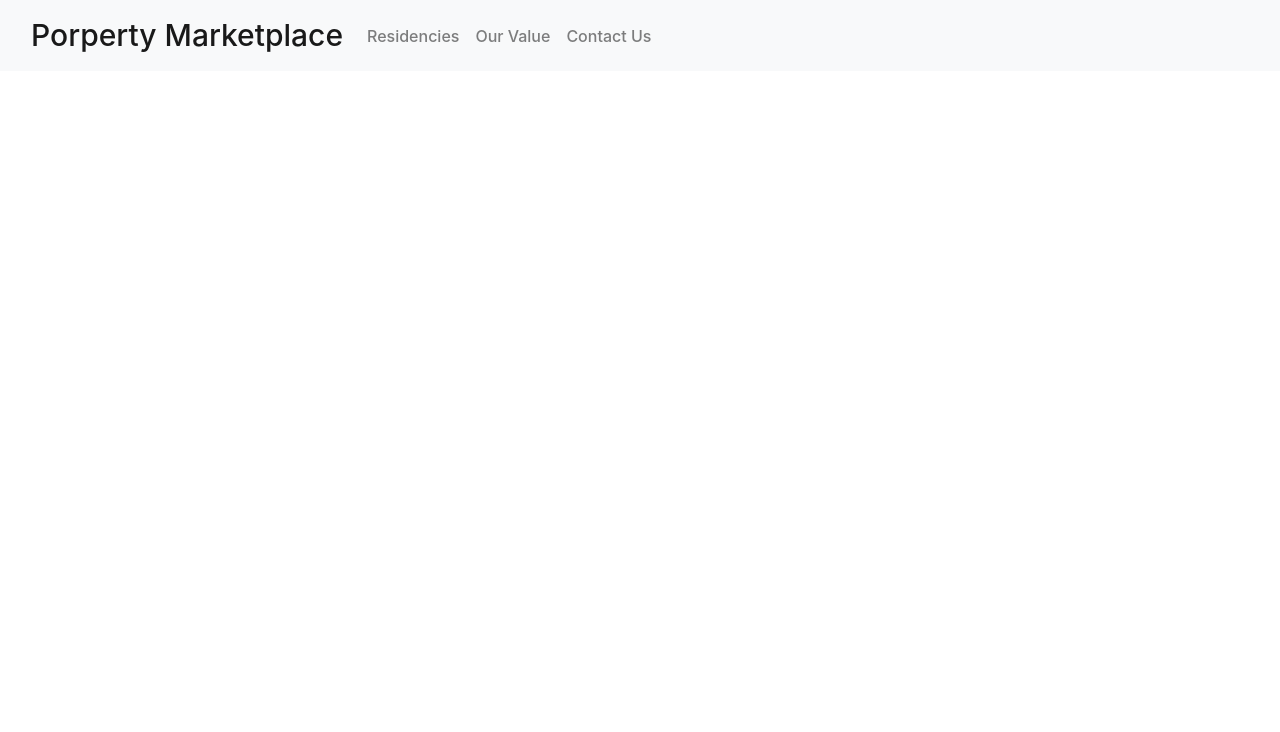
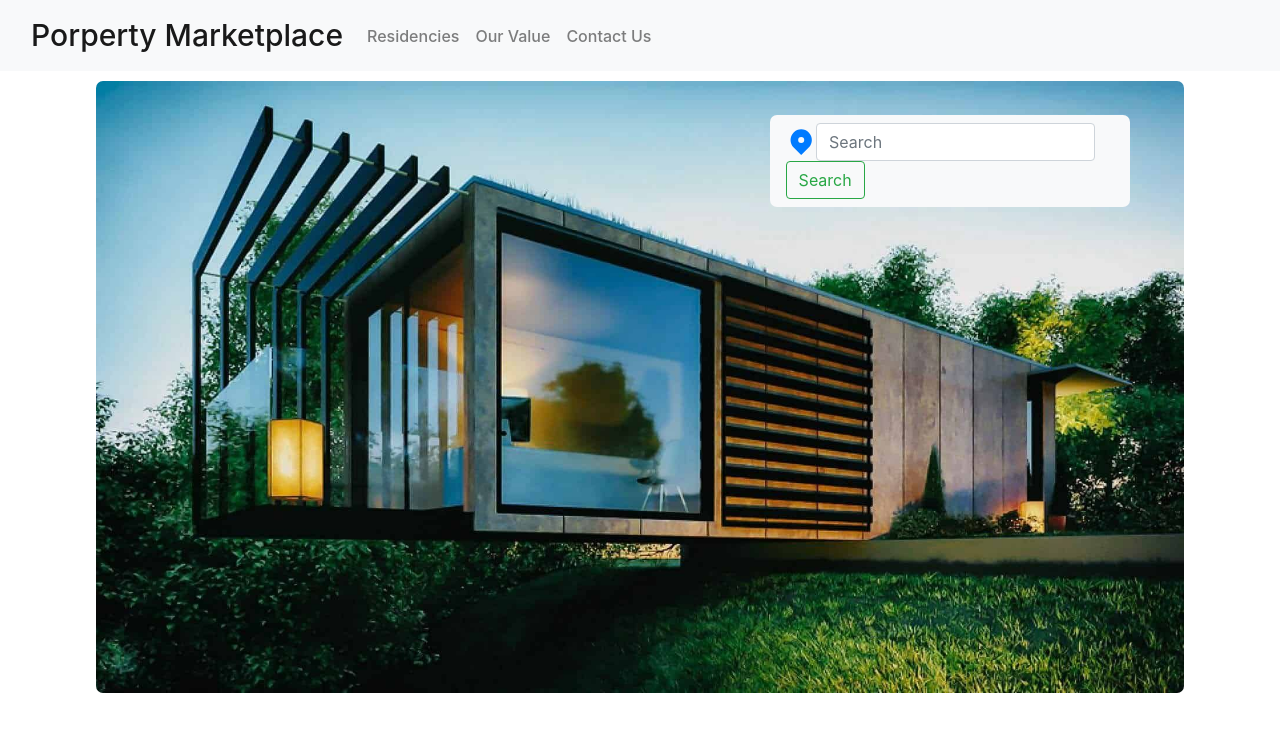
Before and after one commit to Bitlegions/property_marketplace, a React (Vite) app in the folder client/: page / in a window 1280 px wide. Shown: the top 732 px of the page. Built offline with nearby package versions, Linux system fonts and the light colour scheme.

Commit message:
adding Hero.jsx

```diff
--- a/client/src/App.jsx
+++ b/client/src/App.jsx
@@ -1,5 +1,6 @@
 import { useState } from 'react'
 import './App.css'
+import Hero from './components/Hero';
 import Navbar from './components/Navbar';
 
 function App() {
@@ -7,6 +8,7 @@ function App() {
   return (
     <>
         <Navbar />
+        <Hero />
     </>
   )
 }
--- /dev/null
+++ b/client/src/components/Hero.jsx
@@ -0,0 +1,54 @@
+import { HiLocationMarker } from "react-icons/hi";
+import CountUp from "react-countup";
+const Hero = () => {
+  return (
+    <section className="hero-wrapper">
+
+      <div style={{ position: "relative", textAlign: "center" }}>
+        <div style={{ position: "relative", display: "inline-block", width: "85%", marginBottom: "30px", paddingTop: '10px' }}>
+          <img src="../../public/contact.jpg" style={{ width: "100%", borderRadius: '7px' }} alt="" />
+          <div style={{ position: "absolute", top: "7%", right: "5%", width: "100%", maxWidth: "360px" }}>
+            <nav className="navbar navbar-light bg-light" style={{ borderRadius: '7px' }}>
+              <form className="form-inline">
+                <div className="d-flex align-items-center">
+                  <HiLocationMarker color="var(--blue)" size={35} />
+                  <input className="form-control mr-sm-2" type="search" placeholder="Search" aria-label="Search" style={{ width: "100%" }} />
+                </div>
+                <button className="btn btn-outline-success my-2 my-sm-0" type="submit">Search</button>
+              </form>
+            </nav>
+          </div>
+
+          {/* <div style={{ position: "absolute", top: "80%", right: "60%", width: "100%", maxWidth: "360px", backgroundColor:'#ffffff' }}>
+            <div className="flexCenter stats">
+              <div className="flexColCenter stat">
+                <span>
+                  <CountUp start={8800} end={9000} duration={4} /> <span>+</span>
+                </span>
+                <span className="secondaryText">Premium Product</span>
+              </div>
+
+              <div className="flexColCenter stat">
+                <span>
+                  <CountUp start={1950} end={2000} duration={4} /> <span>+</span>
+                </span>
+                <span className="secondaryText">Happy Customer</span>
+              </div>
+
+              <div className="flexColCenter stat">
+                <span>
+                  <CountUp end={28} /> <span>+</span>
+                </span>
+                <span className="secondaryText">Awards Winning</span>
+              </div>
+            </div>
+          </div> */}
+
+        </div>
+      </div>
+
+    </section>
+  );
+};
+
+export default Hero;
```
